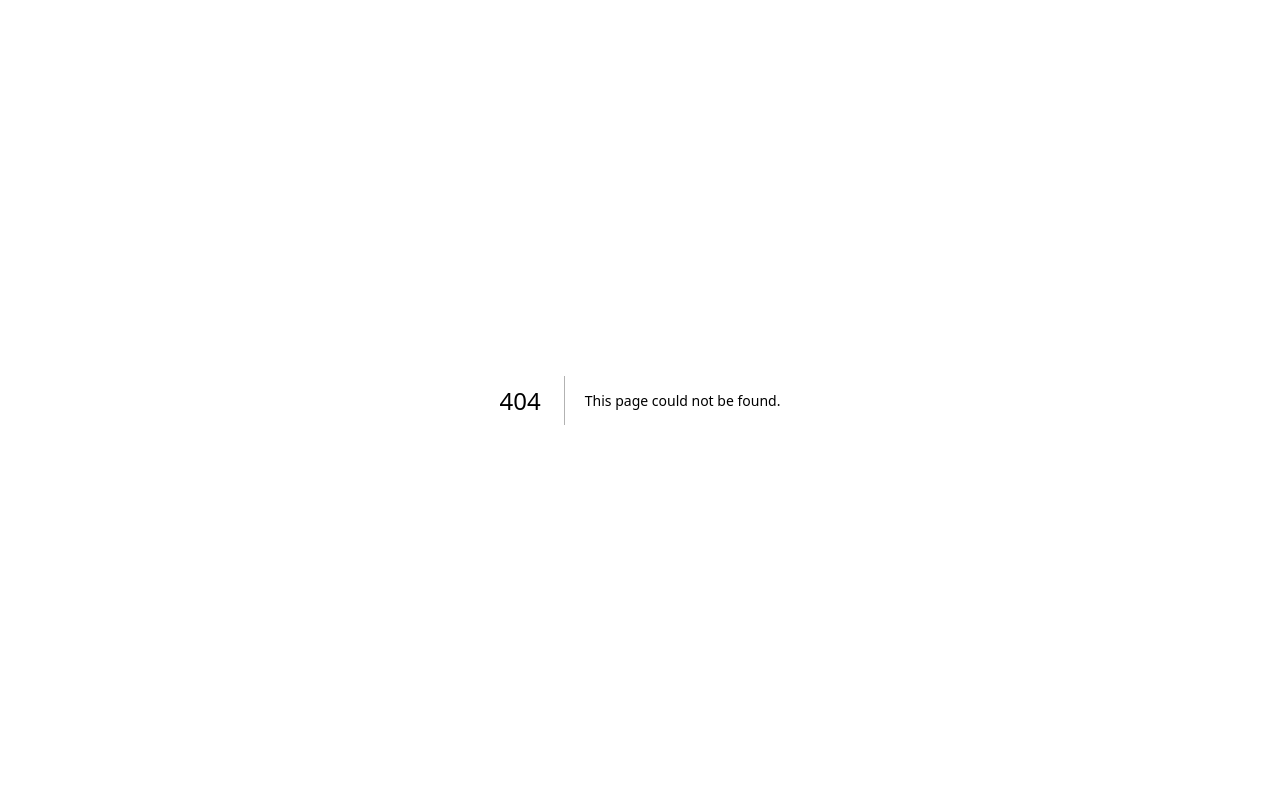
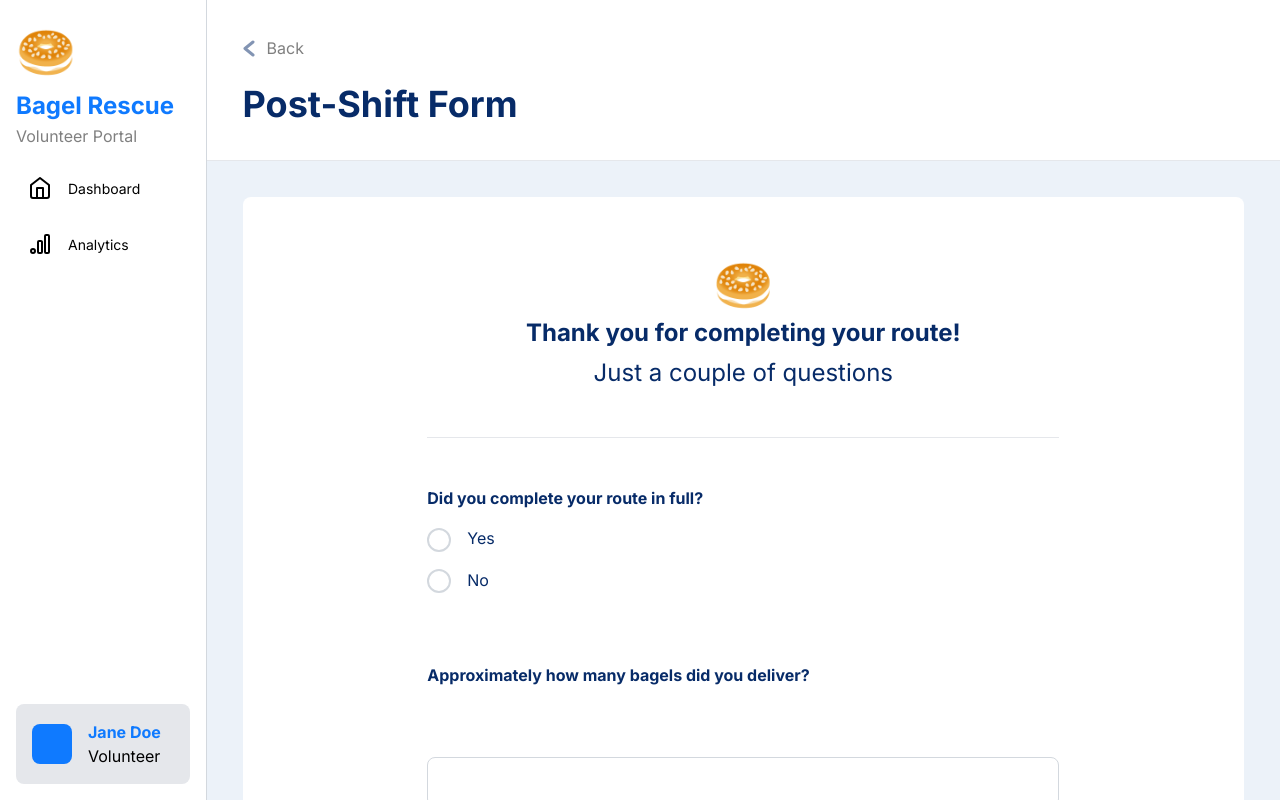
Before and after one commit to GTBitsOfGood/bagel-rescue, a Next.js app: page /VolunteerNavView in a window 1280 px wide. Before the commit this address had no page. Shown: the top 800 px of the page. Built offline with nearby package versions, Linux system fonts and the light colour scheme.

Commit message:
Create temp form page

```diff
--- /dev/null
+++ b/src/app/VolunteerNavView/page.tsx
@@ -0,0 +1,31 @@
+'use client'
+import ShiftCompletionForm from "@/components/ShiftCompletionForm";
+import Sidebar from "@/components/Sidebar";
+import React from "react";
+
+
+export default function FormTest() {
+
+    function onSubmit(event: React.FormEvent<HTMLFormElement>): void {
+        console.log("Form submitted");
+    }
+  return (
+    <div className="flex">
+      <Sidebar/>
+      <div className="flex flex-col w-full">
+        <div className="flex flex-col p-9 justify-start space-y-6 bg-white border-b w-full">
+            <button className="opacity-50 text-left content-start text-base items-center space-x-3 flex">
+              <svg className="w-[.75rem]" xmlns="http://www.w3.org/2000/svg" width="12" height="17" viewBox="0 0 12 17" fill="none">
+                <path d="M10 2L2 8.5L10 15" stroke="#072B68" strokeWidth="3" strokeLinecap="round" strokeLinejoin="round"/>
+              </svg>
+               <span className="text-base">Back</span>
+            </button>
+            <h1 className="text-4xl font-bold text-[#072B68]">Post-Shift Form</h1>
+        </div>
+        <div className="w-full h-full p-9 bg-[var(--Bagel-Rescue-Light-Blue-2,#ECF2F9)]">
+          <ShiftCompletionForm/>
+        </div>
+      </div>
+    </div>
+  );
+};
```
